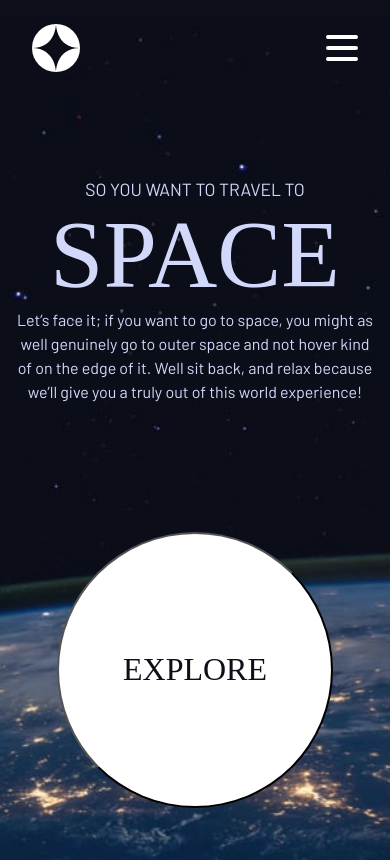
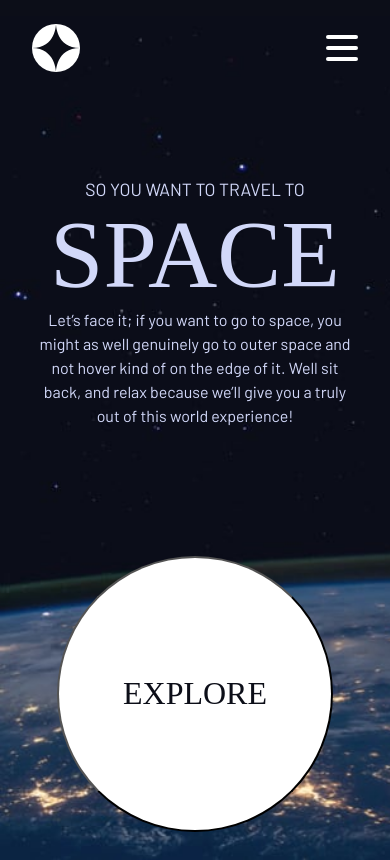
Before and after one commit to gkinghorn3/Space-tourism-site-React-version, a React (Vite) app: page / in a window 390 px wide. Built offline with nearby package versions, Linux system fonts and the light colour scheme; a web font is replaced by a local one.

Commit message:
responsive layout sorted for home inner content

```diff
--- a/src/components/Navigation/Navigation.component.jsx
+++ b/src/components/Navigation/Navigation.component.jsx
@@ -68,8 +68,11 @@ const Navigation = ({ tabSelector }) => {
       </nav>
       {homeVisible && (
         <section className="home-content-container">
+
           <div className=" flex home-heading-content ">
-            <div>
+
+            <div className='flex home-content-inner'>
+            <div className='inner-text'>
               <h1 className="uppercase ">So you want to travel to</h1>
               <span className="fs-900 uppercase ff-serif">Space</span>
               <p>
@@ -80,11 +83,16 @@ const Navigation = ({ tabSelector }) => {
               </p>
             </div>
 
-            <div>
+            <div className="inner-btn">
               <button className="large-btn uppercase ff-serif fs-600 text-dark bg-white">
                 Explore
               </button>
             </div>
+            </div>
+
+
+
+
           </div>
         </section>
       )}
--- a/src/components/Navigation/navigation.styles.scss
+++ b/src/components/Navigation/navigation.styles.scss
@@ -69,26 +69,49 @@
 /**************************/
 
 .home-content-container {
-
+  margin-top: 8rem;
 
   .home-heading-content {
     max-width: 500px;
     margin-top: 3rem;
     margin-left: auto;
     margin-right: auto;
-    flex-direction: column;
-    align-items: center;
 
     @media (min-width: 996px) {
       flex-direction: row;
-    }
-
-    &>div {
-      margin: 0 1rem;
+      margin:0;
+      margin-left: clamp(8rem, -17.6905rem + 41.2698vw, 21rem);
     }
 
     @media (max-width: 780px) {
       margin-top: 8rem;
+    }
+
+    .home-content-inner{
+      display: flex;
+      flex-direction: column;
+      align-items: center;
+      margin-left:auto;
+      margin-right: auto;
+
+      @media (min-width: 996px) {
+        flex-direction: row;
+      }
+
+      @media (max-width: 500px) {
+        padding: 0 2rem;
+      }
+
+
+     .inner-text {
+
+     }
+
+      button {
+        @media (min-width: 996px) {
+          margin-left: 4rem;
+        }
+      }
     }
 
     h1 {
```
